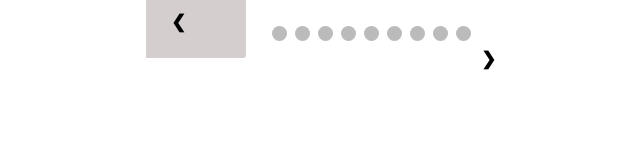
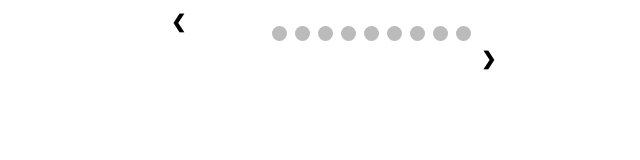
Before and after one commit to prerit85jain/-Sample, a plain HTML site: page index.html in a window 1280 px wide. Shown: the whole page, without its empty margins (269-909 px from the left). Drawn offline with Linux system fonts and the light colour scheme.

Commit message:
Update design.css

```diff
--- a/design.css
+++ b/design.css
@@ -34,7 +34,6 @@
   transition: 0.6s ease;
   border-radius: 0 3px 3px 0;
   user-select: none;
-  background-color: rgba(203, 194, 194, 0.8);
 }
 
 .next {
```
